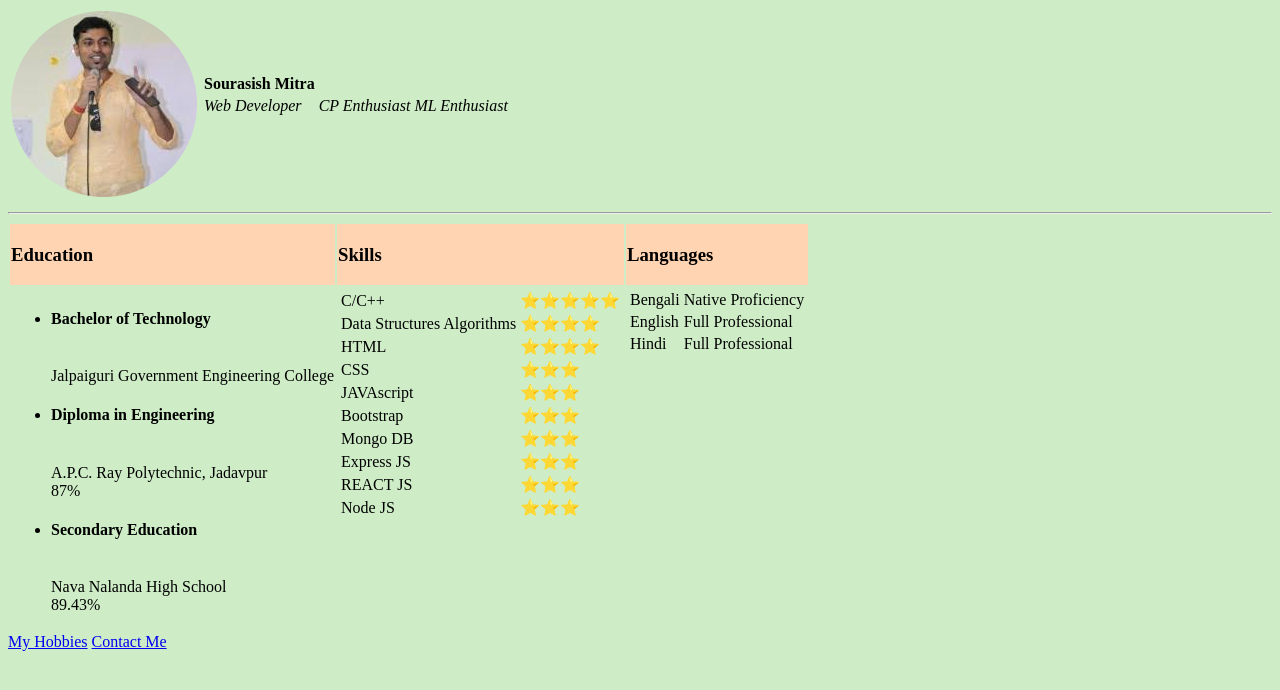
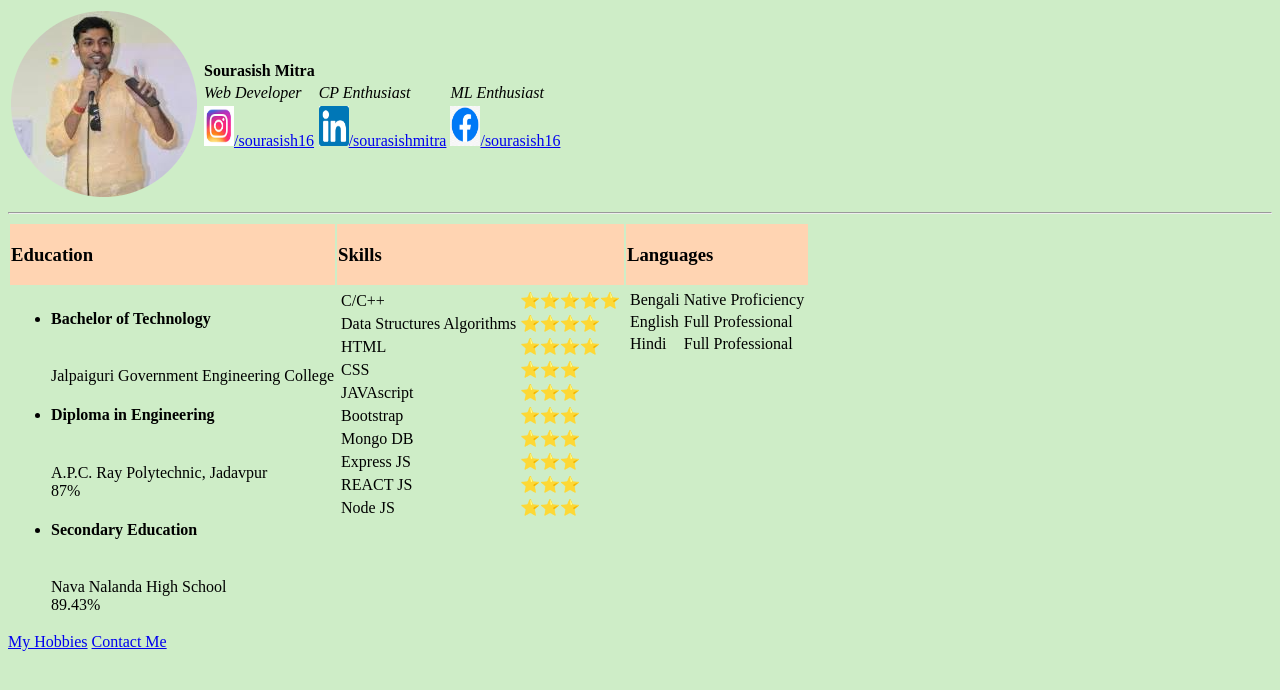
Before and after one commit to smitra1609/cv, a plain HTML site: page index.html in a window 1280 px wide. Drawn offline with Linux system fonts and the light colour scheme; files whose address does not match are found by name.

Commit message:
second commit

```diff
--- a/index.html
+++ b/index.html
@@ -11,8 +11,7 @@
       <tr>
         <td>
           <table>
-            <img
-              src="/home/yo/Desktop/web development/images/download-modified.png"
+            <img src="images/download-modified.png"
               alt=""
             />
           </table>
@@ -28,9 +27,9 @@
               <td><em>ML Enthusiast</em></td>
             </tr>
             <tr>
-                <td><a href="https://www.instagram.com/sourasish16/"><img src="" alt=""></a></td>
-                <td><a href="https://www.linkedin.com/sourasishmitra/"><img src="" alt=""></a></td>
-                <td><a href="https://www.facebook.com/sourasish16/"><img src="" alt=""></a></td>
+                <td><a href="https://www.instagram.com/sourasish16/"><img src="images/insta.png" alt="" width="30" height="40">/sourasish16</a></td>
+                <td><a href="https://www.linkedin.com/in/sourasishmitra"><img src="images/linkedin.png" alt="" width="30" height="40">/sourasishmitra</a></td>
+                <td><a href="https://www.facebook.com/sourasish16/"><img src="images/fb.png" alt="" width="30" height="40">/sourasish16</a></td>
             </tr>
           </table>
         </td>
```
Also changed, not shown: images/fb.png (added), images/insta.png (added), images/linkedin.png (added).
